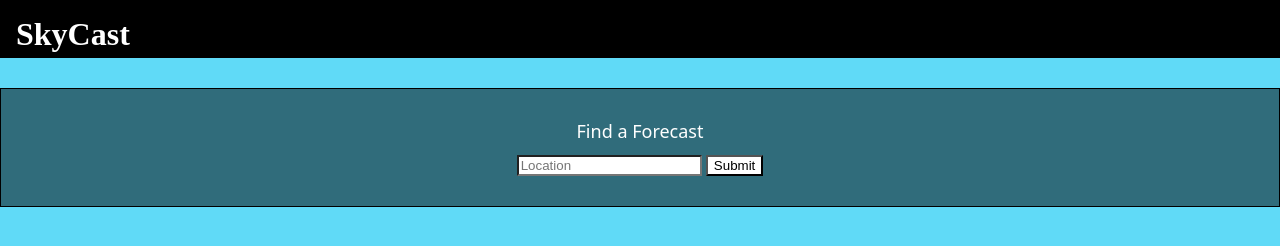
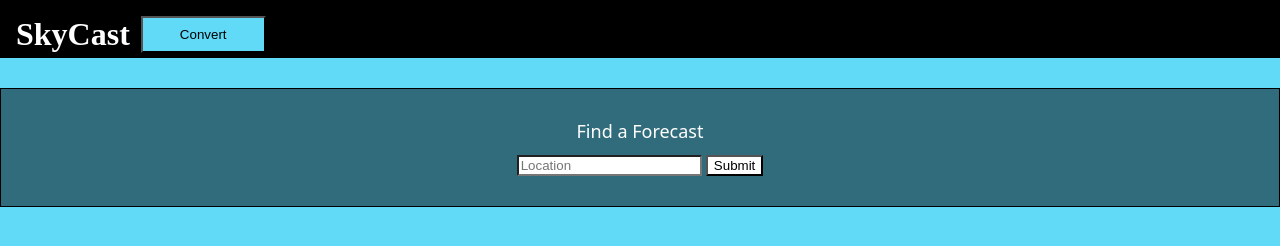
Before and after one commit to JJHH17/skycast, a website built with webpack: page src/index.html in a window 1280 px wide. Built offline with nearby package versions, Linux system fonts and the light colour scheme.

Commit message:
Add button we'll use to convert temps

```diff
--- a/src/index.html
+++ b/src/index.html
@@ -10,6 +10,7 @@
         <h1 id="title">SkyCast</h1>
         <input type="text" id="locationSearch" placeholder="Location">
         <button type="button" id="locationBtn">Submit</button>
+        <button type="button" id="tempConvert">Convert</button>
     </div>
 
     <div id="modalHolder">
```
